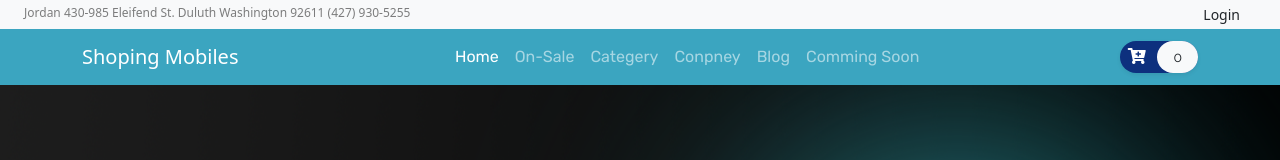
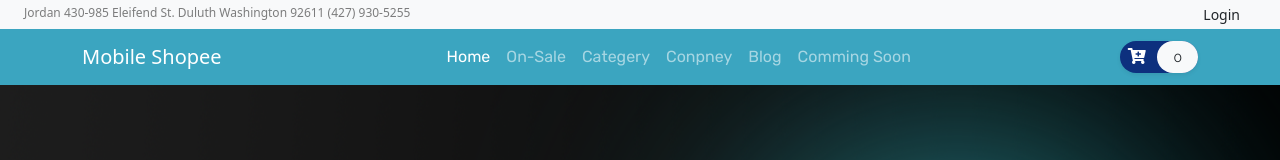
Before and after one commit to AhmedShahnawaz/Mobile_shop.github.io, a website: page index.html in a window 1280 px wide. Shown: the top 160 px of the page. Drawn offline with nearby package versions, Linux system fonts and the light colour scheme; a web font is replaced by a local one.

Commit message:
change logo name

```diff
--- a/index.html
+++ b/index.html
@@ -92,7 +92,7 @@
     <!-- Primary Navigation bar -->
     <nav class="navbar navbar-expand-lg navbar-dark color-s-bg">
       <div class="container">
-        <a class="navbar-brand active" aria-current="page" href="./index.html">Shoping Mobiles</a>
+        <a class="navbar-brand active" aria-current="page" href="./index.html">Mobile Shopee</a>
         <button class="navbar-toggler" type="button" data-bs-toggle="collapse" data-bs-target="#navbarNav"
           aria-controls="navbarNav" aria-expanded="false" aria-label="Toggle navigation">
           <span class="navbar-toggler-icon"></span>
```
Also changed, not shown: cart.html (+1 -1 lines), product.html (+1 -1 lines).
